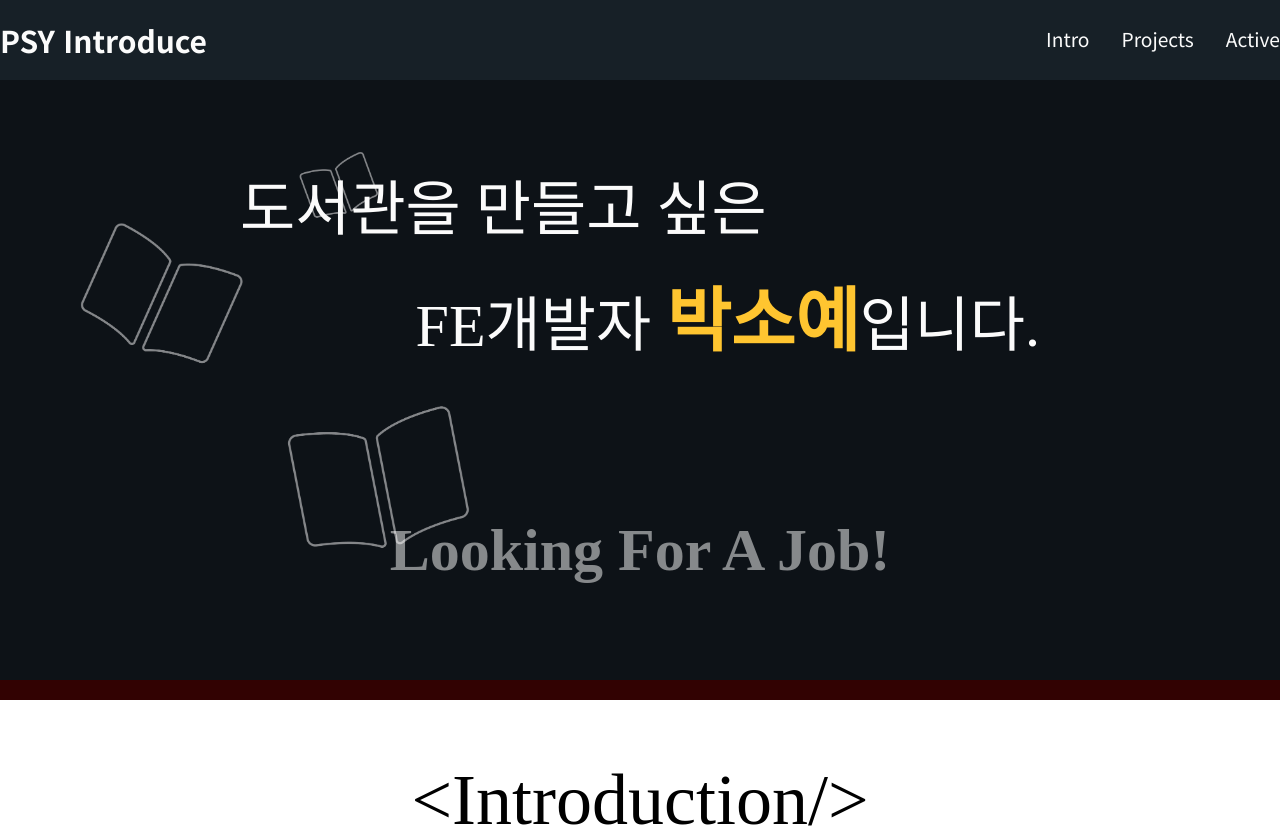
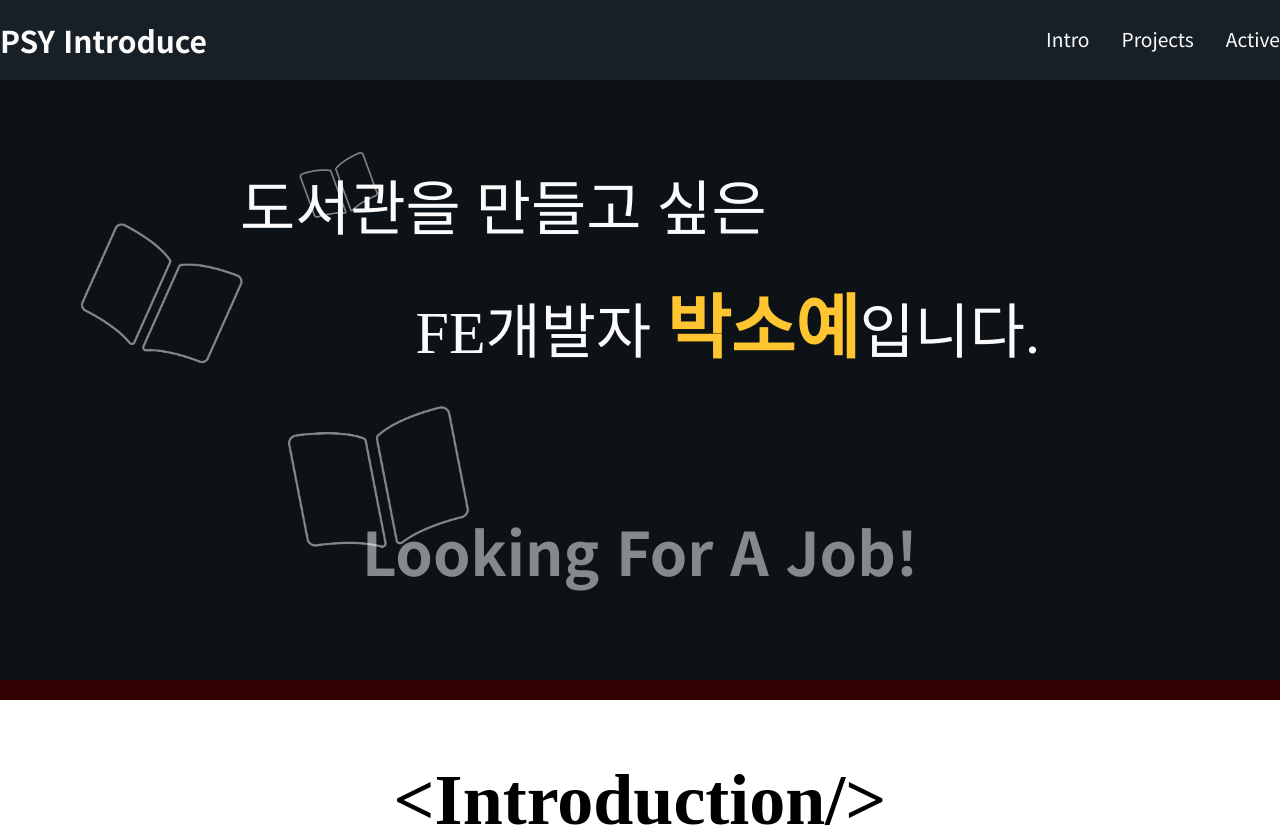
Before and after one commit to stardust6653/introduction, a React (Create React App) app: page / in a window 1280 px wide. Shown: the top 828 px of the page. Built offline with nearby package versions, Linux system fonts and the light colour scheme; a web font is replaced by a local one.

Commit message:
공백 제거

```diff
--- a/src/App.js
+++ b/src/App.js
@@ -17,7 +17,6 @@ function App() {
         <PointLine />
         <Introduce />
       </CenterAlignment>
-
       <footer>
         <Footer />
       </footer>
--- a/src/globals.css
+++ b/src/globals.css
@@ -88,7 +88,7 @@ video {
   padding: 0;
   border: 0;
   font-size: 100%;
-  font: inherit;
+  font-family: "Noto Sans KR", sans-serif;
   vertical-align: baseline;
 }
 /* HTML5 display-role reset for older browsers */
```
